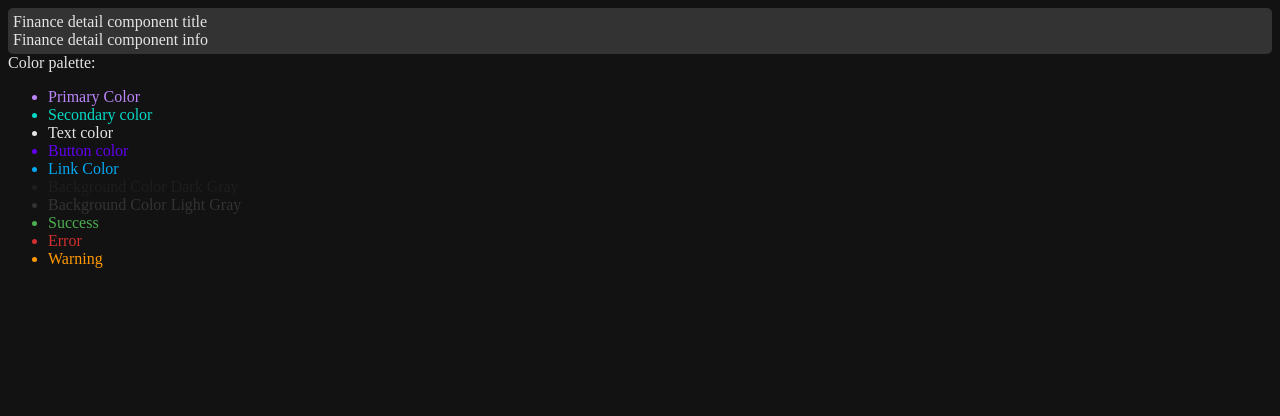
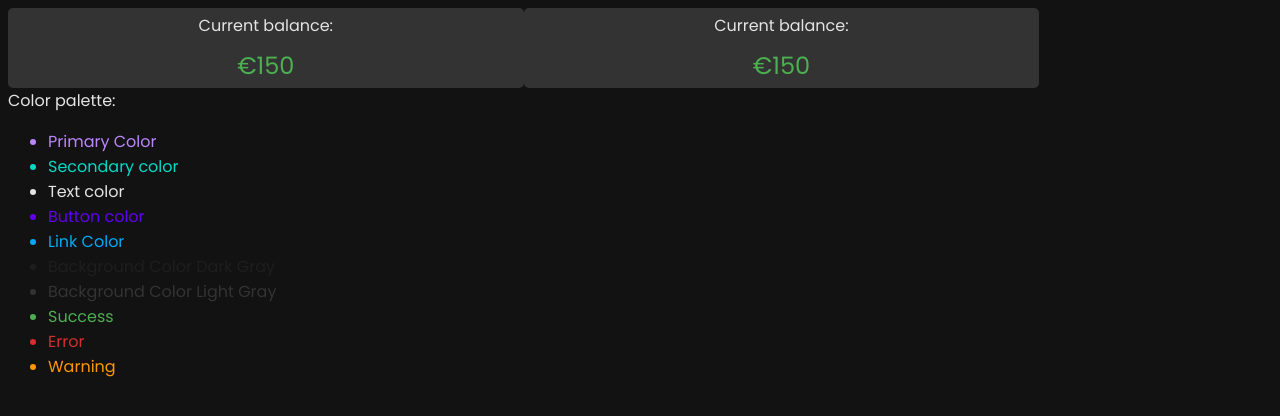
Before and after one commit to ldtorrejon/FinanceApp, a React (Vite) app in the folder frontend/: page / in a window 1280 px wide. Shown: the top 416 px of the page. Built offline with nearby package versions, Linux system fonts and the light colour scheme.

Commit message:
(endSession) started with styling

```diff
--- a/frontend/src/App.tsx
+++ b/frontend/src/App.tsx
@@ -4,7 +4,10 @@ import FinanceDetail from "./components/FinanceDetailComponent/FinanceDetail";
 function App() {
   return (
     <>
-      <FinanceDetail></FinanceDetail>
+      <div style={{ display: "flex" }}>
+        <FinanceDetail></FinanceDetail>
+        <FinanceDetail></FinanceDetail>
+      </div>
       <div>Color palette:</div>
       <ul>
         <li style={{ color: "#BB86FC" }}>Primary Color</li>
--- a/frontend/src/assets/FinanceDetailStyles.scss
+++ b/frontend/src/assets/FinanceDetailStyles.scss
@@ -6,4 +6,12 @@
   background-color: index.$light-gray-bg;
   padding: 5px;
   border-radius: 5px;
+  width: 40%;
+  align-items: center;
+  row-gap: 10px;
 }
+
+.amount {
+  color: index.$success-color;
+  font-size: x-large;
+}
--- a/frontend/src/components/FinanceDetailComponent/FinanceDetail.tsx
+++ b/frontend/src/components/FinanceDetailComponent/FinanceDetail.tsx
@@ -4,8 +4,8 @@ export default function FinanceDetail() {
   return (
     <>
       <div className="container">
-        <div>Finance detail component title</div>
-        <div>Finance detail component info</div>
+        <div>Current balance:</div>
+        <div className="amount">€150</div>
       </div>
     </>
   );
--- a/frontend/src/index.scss
+++ b/frontend/src/index.scss
@@ -1,3 +1,5 @@
+@import url("https://fonts.googleapis.com/css2?family=Poppins:wght@400;700&display=swap");
+
 $text-color: #e4e4e4;
 $primary-color: #bb86fc;
 $secondary-color: #03dac6;
@@ -12,4 +14,6 @@ $warning-color: #ff9800;
 body {
   background-color: #121212;
   color: $text-color;
+  font-family: "Poppins", sans-serif;
+  font-weight: 400;
 }
```
